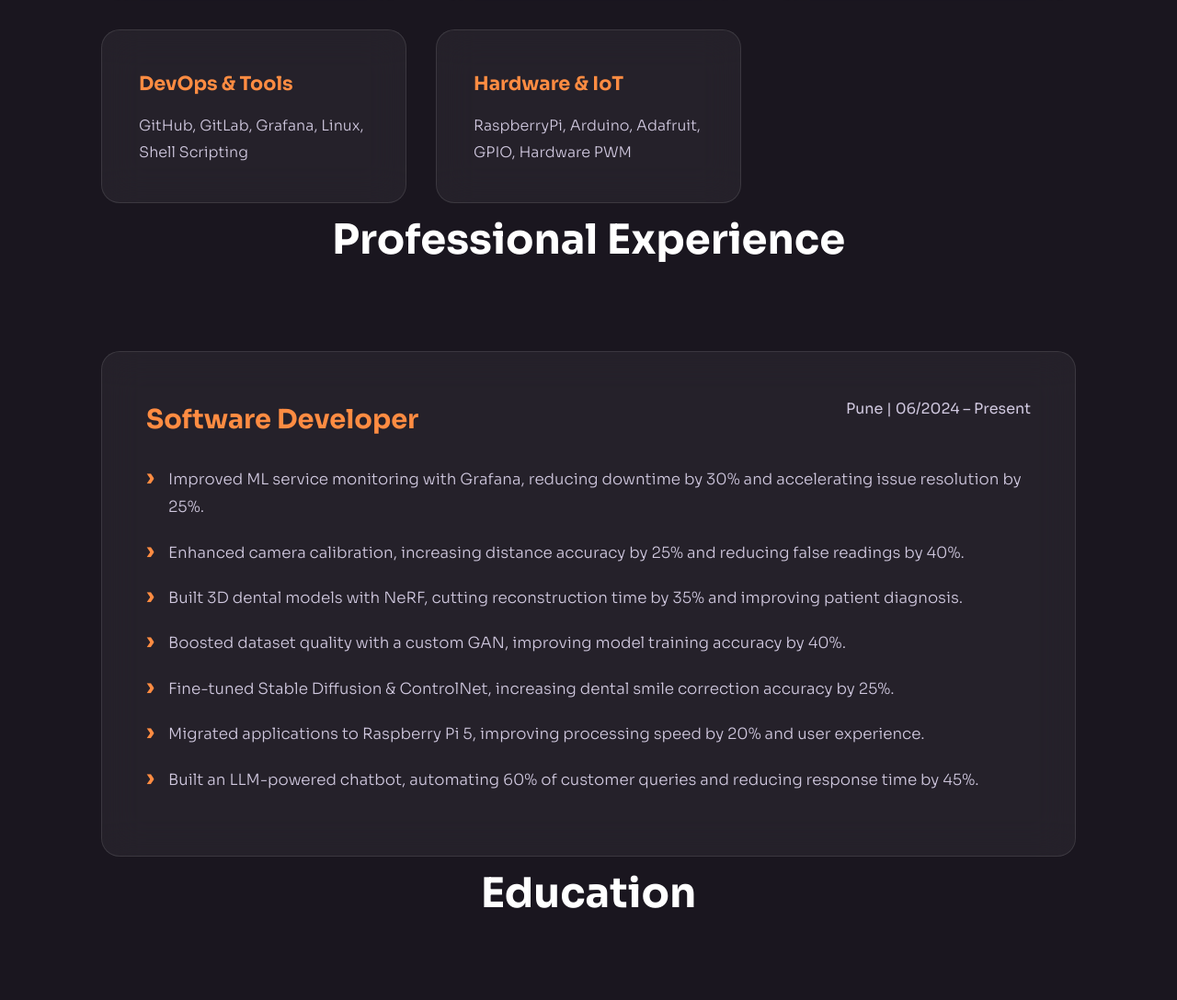
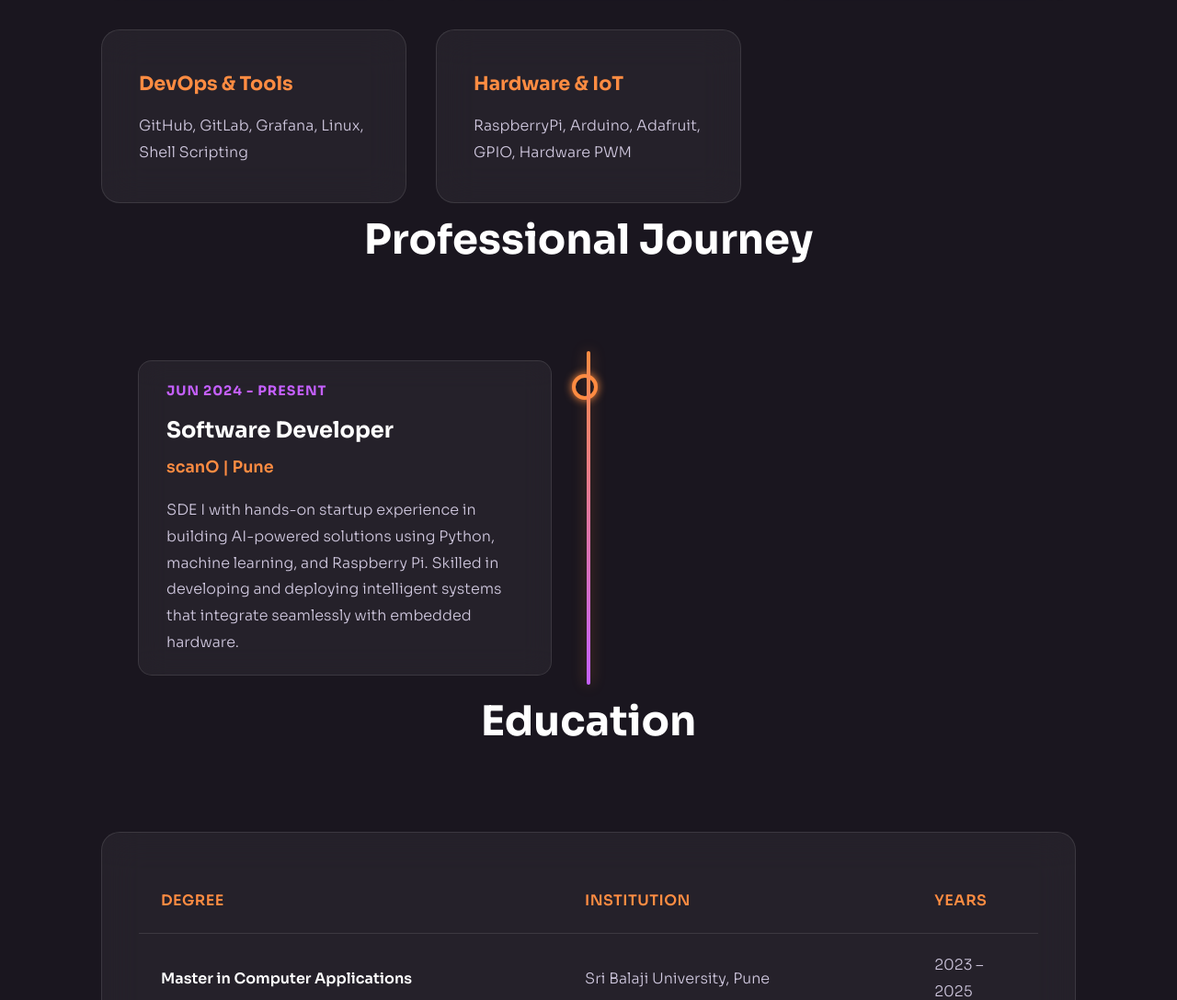
Before and after one commit to tejas-p-28/portfolio, a Django app: page / in a window 1280 px wide. Shown: the part 1440-2528 px from the top of the page at 92% size. Run offline with Django 5.2, Linux system fonts and the light colour scheme; data comes from the database, SQL or seed files in the repository; both versions use the stored data as it was after the commit; data that the repository does not hold is empty.

Commit message:
modified experience

```diff
--- a/pages/admin.py
+++ b/pages/admin.py
@@ -1,6 +1,6 @@
 # pages/admin.py
 from django.contrib import admin
-from .models import HomePageContent, Resume, ContactSubmission, Education, Project
+from .models import HomePageContent, Resume, ContactSubmission, Education, Project, Experience
 
 class ContactSubmissionAdmin(admin.ModelAdmin):
     list_display = ('name', 'email', 'submitted_at')
@@ -17,3 +17,4 @@ admin.site.register(Resume)
 admin.site.register(ContactSubmission, ContactSubmissionAdmin)
 admin.site.register(Education)
 admin.site.register(Project, ProjectAdmin)
+admin.site.register(Experience)
--- a/pages/models.py
+++ b/pages/models.py
@@ -61,3 +61,19 @@ class Education(models.Model):
 
     def __str__(self):
         return f"{self.degree} from {self.institution}"
+
+class Experience(models.Model):
+    title = models.CharField(max_length=200, help_text="e.g. Software Developer")
+    company = models.CharField(max_length=200, help_text="e.g. Tech Solutions Inc.")
+    location = models.CharField(max_length=200, default="Pune")
+    start_date = models.DateField()
+    end_date = models.DateField(blank=True, null=True, help_text="Leave blank if currently working here")
+    is_current = models.BooleanField(default=False)
+    description = models.TextField(help_text="Short summary of your role and achievements.")
+    order = models.IntegerField(default=0, help_text="Higher numbers appear first")
+
+    class Meta:
+        ordering = ['-order', '-start_date']
+
+    def __str__(self):
+        return f"{self.title} at {self.company}"
--- a/pages/views.py
+++ b/pages/views.py
@@ -3,7 +3,7 @@ from django.shortcuts import render, redirect
 from django.core.mail import send_mail
 from django.conf import settings
 from .forms import ContactForm
-from .models import HomePageContent, Resume, Education, Project
+from .models import HomePageContent, Resume, Education, Project, Experience
 from blog.models import Post
 
 def home(request):
@@ -12,6 +12,7 @@ def home(request):
     resume = Resume.objects.order_by('-last_updated').first()
     education_entries = Education.objects.all().order_by('order')
     projects = Project.objects.all()
+    experiences = Experience.objects.all()
     try:
         recent_post = Post.objects.latest('publication_date')
     except Post.DoesNotExist:
@@ -51,6 +52,7 @@ def home(request):
         'recent_post': recent_post,
         'education_entries': education_entries,
         'projects': projects,
+        'experiences': experiences,
         'form': form
     }
     return render(request, 'index.html', context)
--- a/templates/index.html
+++ b/templates/index.html
@@ -113,6 +112,95 @@
             display: none;
         }
 
+        /* --- NEW CAREER TREE / TIMELINE CSS --- */
+        .timeline {
+            position: relative;
+            max-width: 1200px;
+            margin: 0 auto;
+        }
+
+        /* The vertical line */
+        .timeline::after {
+            content: '';
+            position: absolute;
+            width: 4px;
+            background: linear-gradient(to bottom, var(--accent-color), var(--secondary-accent));
+            top: 0;
+            bottom: 0;
+            left: 50%;
+            margin-left: -2px;
+            border-radius: 2px;
+            box-shadow: 0 0 15px rgba(255, 140, 66, 0.4);
+        }
+
+        .timeline-container {
+            padding: 10px 40px;
+            position: relative;
+            background-color: inherit;
+            width: 50%;
+        }
+
+        /* Circles on the timeline */
+        .timeline-container::after {
+            content: '';
+            position: absolute;
+            width: 20px;
+            height: 20px;
+            right: -10px;
+            background-color: var(--background);
+            border: 4px solid var(--accent-color);
+            top: 25px;
+            border-radius: 50%;
+            z-index: 1;
+            box-shadow: 0 0 10px var(--accent-color);
+        }
+
+        .left { left: 0; }
+        .right { left: 50%; }
+
+        /* Fix circle position for right side */
+        .right::after { left: -10px; }
+
+        .timeline-content {
+            padding: 20px 30px;
+            background: var(--glass-bg);
+            backdrop-filter: blur(15px);
+            border: 1px solid var(--glass-border);
+            position: relative;
+            border-radius: 15px;
+            transition: transform 0.3s ease;
+        }
+
+        .timeline-content:hover {
+            transform: translateY(-5px);
+            border-color: var(--accent-color);
+            box-shadow: 0 5px 20px rgba(0,0,0,0.2);
+        }
+
+        .timeline-date {
+            color: var(--secondary-accent);
+            font-weight: 700;
+            font-size: 0.9rem;
+            margin-bottom: 0.5rem;
+            display: block;
+            text-transform: uppercase;
+            letter-spacing: 1px;
+        }
+
+        .timeline-title {
+            font-size: 1.5rem;
+            color: var(--heading-color);
+            margin-bottom: 0.2rem;
+        }
+
+        .timeline-company {
+            font-size: 1.1rem;
+            color: var(--accent-color);
+            font-weight: 600;
+            margin-bottom: 1rem;
+        }
+
+        /* --- Media Queries --- */
         @media (max-width: 992px) {
             .nav-links {
                 display: none;
@@ -160,10 +243,9 @@
         <nav class="container">
             <div class="logo">Tejas<span>.</span>Patil</div>
 
-            <!-- Main navigation links list -->
             <ul class="nav-links" id="nav-links-list">
                 <li><a href="#skills">Skills</a></li>
-                <li><a href="#experience">Experience</a></li>
+                <li><a href="#experience">Journey</a></li>
                 <li><a href="#education">Education</a></li>
                 <li><a href="#projects">Projects</a></li>
                 <li><a href="#github-stats">GitHub</a></li>
@@ -245,23 +326,32 @@
             </div>
         </section>
 
-        <!-- Experience Section -->
+        <!-- NEW CAREER TREE (Professional Journey) -->
         <section id="experience" class="container">
-            <h2 class="section-title fade-in">Professional Experience</h2>
-            <div class="experience-item glass-card fade-in">
-                <div class="experience-header">
-                    <h3>Software Developer</h3>
-                    <p>Pune | 06/2024 – Present</p>
-                </div>
-                <ul>
-                    <li>Improved ML service monitoring with Grafana, reducing downtime by 30% and accelerating issue resolution by 25%.</li>
-                    <li>Enhanced camera calibration, increasing distance accuracy by 25% and reducing false readings by 40%.</li>
-                    <li>Built 3D dental models with NeRF, cutting reconstruction time by 35% and improving patient diagnosis.</li>
-                    <li>Boosted dataset quality with a custom GAN, improving model training accuracy by 40%.</li>
-                    <li>Fine-tuned Stable Diffusion & ControlNet, increasing dental smile correction accuracy by 25%.</li>
-                    <li>Migrated applications to Raspberry Pi 5, improving processing speed by 20% and user experience.</li>
-                    <li>Built an LLM-powered chatbot, automating 60% of customer queries and reducing response time by 45%.</li>
-                </ul>
+            <h2 class="section-title fade-in">Professional Journey</h2>
+
+            <div class="timeline">
+                {% for exp in experiences %}
+                    <div class="timeline-container {% cycle 'left' 'right' %} fade-in">
+                        <div class="timeline-content">
+                            <span class="timeline-date">
+                                {{ exp.start_date|date:"M Y" }} -
+                                {% if exp.is_current %}
+                                    Present
+                                {% else %}
+                                    {{ exp.end_date|date:"M Y" }}
+                                {% endif %}
+                            </span>
+                            <h3 class="timeline-title">{{ exp.title }}</h3>
+                            <h4 class="timeline-company">{{ exp.company }} | {{ exp.location }}</h4>
+                            <p>{{ exp.description }}</p>
+                        </div>
+                    </div>
+                {% empty %}
+                    <div class="glass-card fade-in" style="text-align: center;">
+                        <p>Experience details will be added soon.</p>
+                    </div>
+                {% endfor %}
             </div>
         </section>
 
@@ -476,13 +553,12 @@
                       setTimeout(() => {
                         card.style.display = 'none';
                         card.classList.add('hide');
-                      }, 300); // Wait for transition
+                      }, 300);
                   }
               });
           });
       });
 
-      // --- Scroll Fade-in Animation ---
       const observer = new IntersectionObserver((entries) => {
           entries.forEach(entry => {
               if (entry.isIntersecting) {
```
Also changed, not shown: other parts of templates/index.html (+13 -36 lines), db.sqlite3, pages/migrations/0005_experience.py (added).
